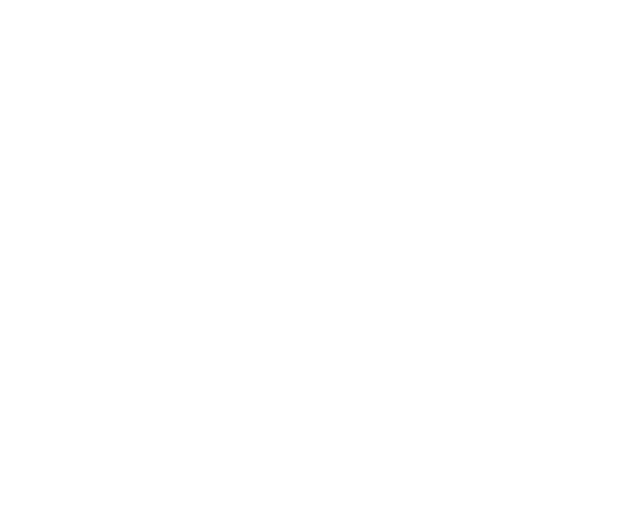
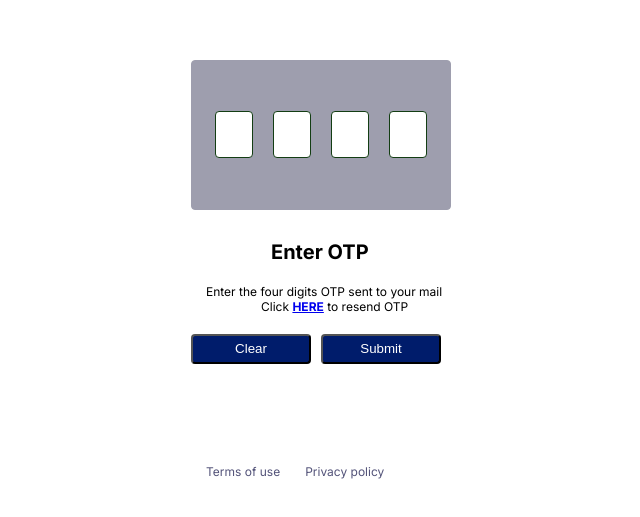
Before and after one commit to group2-team2-fdev2/cash2go, a React (Vite) app: page /otp-auth in a window 1280 px wide. Shown: the part 131-648 px from the top of the page, without its empty margins (319-959 px from the left). Built offline with nearby package versions, Linux system fonts and the light colour scheme.

Commit message:
First commit on OTP

```diff
--- a/src/Pages/Auth/SignUp/OTPAuth/OTPAuth.css
+++ b/src/Pages/Auth/SignUp/OTPAuth/OTPAuth.css
@@ -0,0 +1,68 @@
+.otp-container {
+    display: flex;
+    justify-content: center;
+    align-items: center;
+    height: 100vh;
+}
+
+.input-container{
+    border: 1px solid rgb(158, 158, 174);
+    border-radius: 4px;
+    background-color: rgb(158, 158, 174);
+    display: flex;
+    justify-content: center;
+    align-items: center;
+    height: 150px;
+    width: 260px;
+}
+
+.otp-field{
+    border: 1px solid rgb(19, 61, 19);
+    border-radius: 4px;
+    width: 38px;
+    height: 47px;
+    margin-left: 10px;
+    margin-right: 10px;
+}
+
+.enter-otp{
+    font-size: 20px;
+    font-weight: bold;
+    margin-left: 80px;
+    padding-top: 30px;
+    padding-bottom: 20px;
+}
+
+p{
+    font-size: 12px;
+    margin-left: 15px;
+}
+
+.click-here{
+    margin-left: 70px;
+}
+
+.here{
+    font-weight: bold;
+}
+
+.button{
+    display:flex;
+    gap: 10px;
+    width:250px;
+    padding-top: 20px;
+}
+button{
+    height: 30px;
+    width: 145px;
+    border-radius: 4px;
+    color: white;
+    background-color: rgb(0, 28, 107);
+}
+
+.tandc-container{
+    display: flex;
+    gap: 10px;
+    padding-top: 100px;
+    color:rgb(83, 83, 121);
+}
--- a/src/Pages/Auth/SignUp/OTPAuth/OTPAuth.jsx
+++ b/src/Pages/Auth/SignUp/OTPAuth/OTPAuth.jsx
@@ -1,9 +1,58 @@
-
+import React, { useState } from "react"
+import { Link, useNavigate } from "react-router-dom";
+import "../OTPAuth/OTPAuth.css"
 
 export default function OTPAuth() {
+  const navigate = useNavigate()
+  const [otp, setOtp] = useState(new Array(4).fill(""));
+
+  const handleChange = (element, index) => {
+      if (isNaN(element.value)) return false;
+
+      setOtp([...otp.map((d, idx)=> (idx === index) ? element.value : d)])
+
+      if(element.nextSibling){
+        element.nextSibling.focus();
+      }
+  }
+
+  const handleSubmit = () => {
+    navigate ("/login")
+  }
   return (
-    <div>
+    <div className="otp-container">
+      <div className="otp">
+      <div className="input-container">
+          {otp.map((data, index) =>{
+            return(
+                <input
+                  className="otp-field"
+                  type="text"
+                  name="otp"
+                  maxLength="1"
+                  key={index}
+                  value={data}
+                  keybordType="numeric"
+                  onChange={e => handleChange(e.target, index)}
+                  onFocus={e  => e.target.select()}
+                />
+            );
+          })}
+        </div>
 
+            <p className="enter-otp"> Enter OTP</p>
+            <p>Enter the four digits OTP sent to your mail </p>
+            <p className="click-here">Click <Link className="here">HERE</Link> to resend OTP</p>
+            <div className="button">
+              <button onClick={e => setOtp([...otp.map(v => "")])}>Clear</button>
+              <button onClick={handleSubmit}>Submit</button>
+            </div>
+
+            <div className="tandc-container">
+              <p>Terms of use</p>
+              <p>Privacy policy</p>
+            </div>
+      </div>
     </div>
-  )
+  );
 }
```
